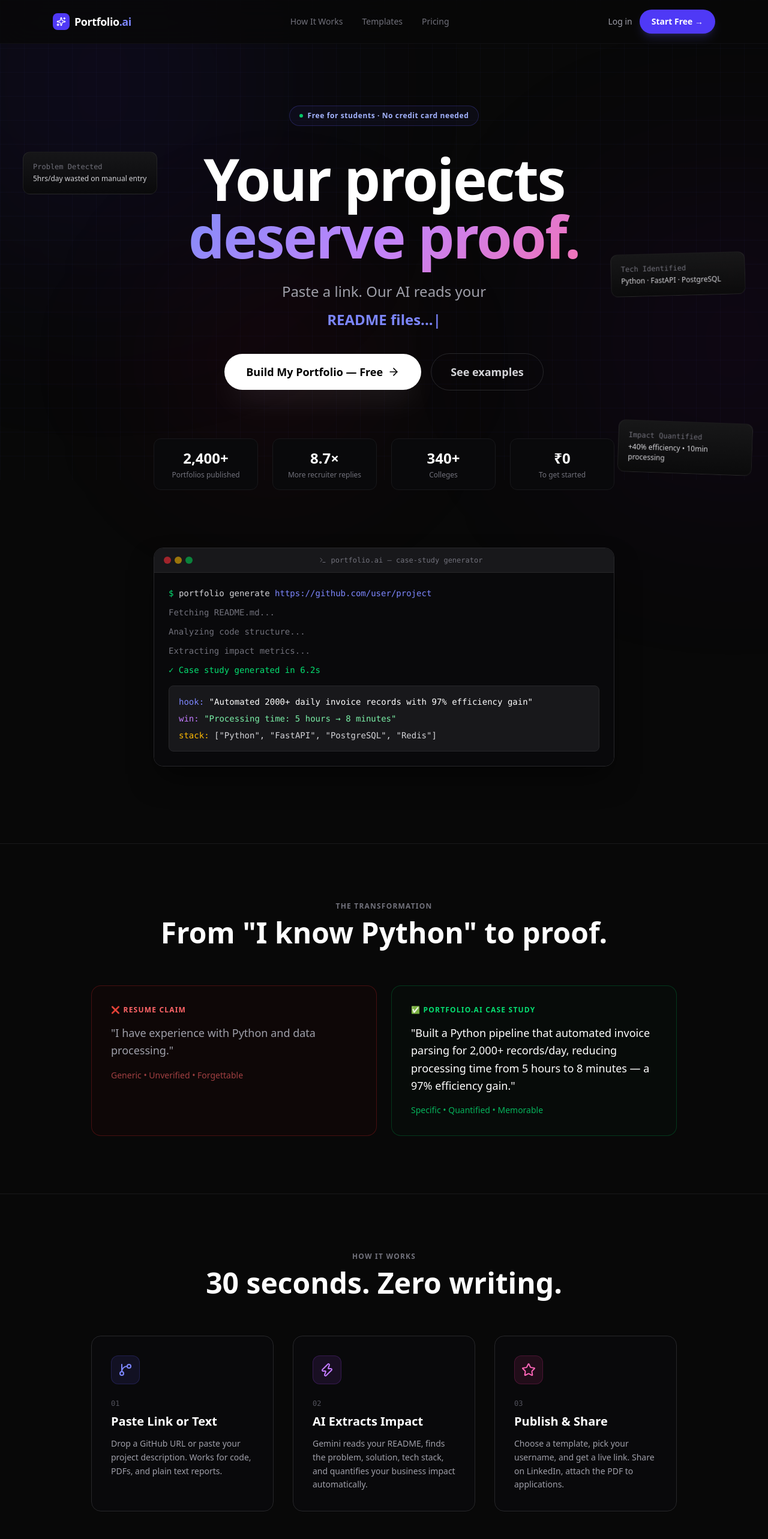
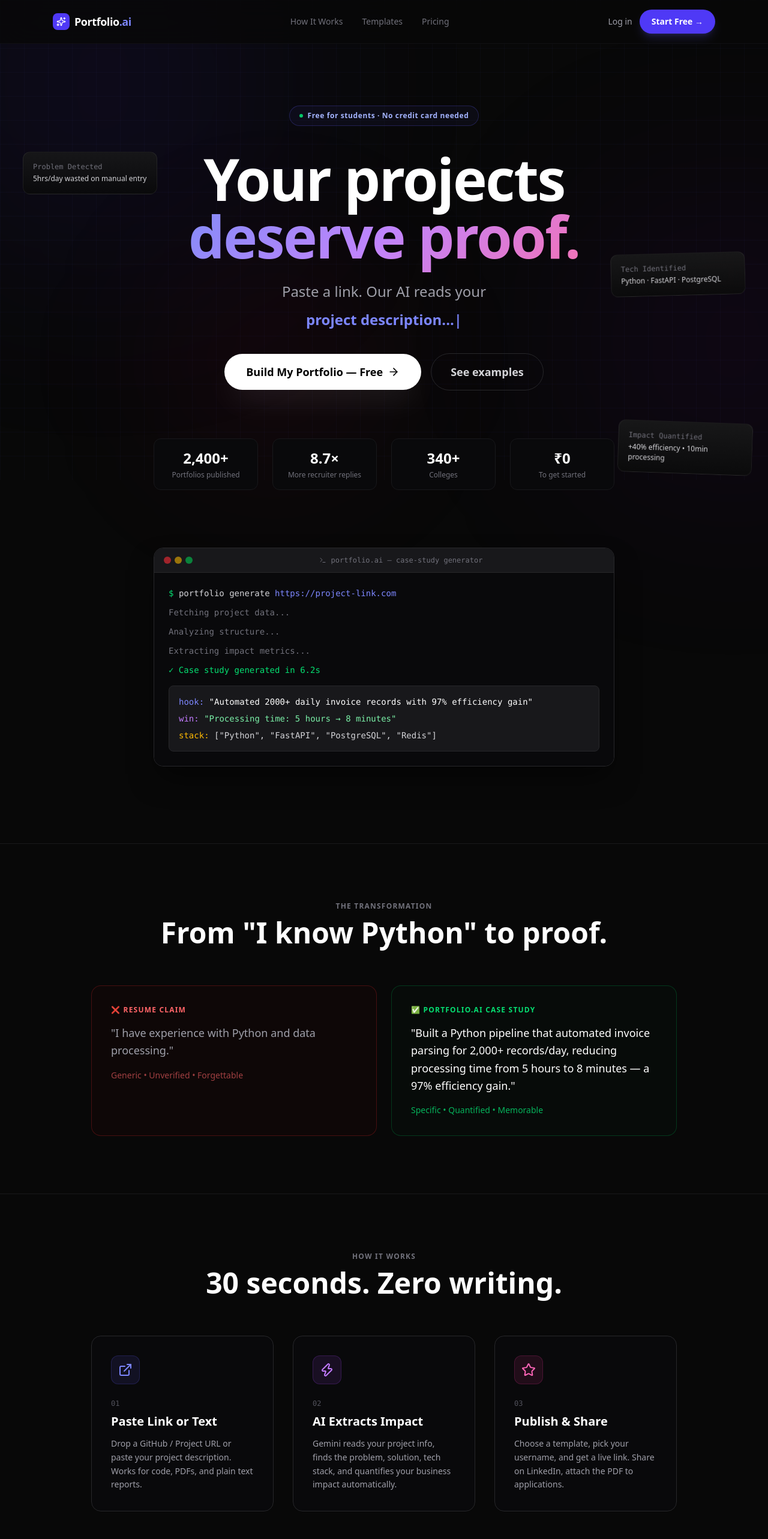
Before and after one commit to Abhishekpundir23/Portfolio-AI, a Next.js app: page / in a window 1280 px wide. Shown: the top 2566 px of the page at 60% size. Built offline with nearby package versions, Linux system fonts and the light colour scheme.

Commit message:
feat: Update homepage and onboarding UI to be domain-agnostic

```diff
--- a/src/app/onboarding/page.tsx
+++ b/src/app/onboarding/page.tsx
@@ -2,7 +2,7 @@
 
 import { useState, useRef } from "react";
 import { motion, AnimatePresence } from "framer-motion";
-import { ArrowRight, Sparkles, CheckCircle2, GitBranch, FileText, Code, Palette, Database, Download, Upload, X, BarChart3, Megaphone, PenTool, Briefcase, GraduationCap, Cpu, Stethoscope, Building2 } from "lucide-react";
+import { ArrowRight, Sparkles, CheckCircle2, Link as LinkIcon, FileText, Code, Palette, Database, Download, Upload, X, BarChart3, Megaphone, PenTool, Briefcase, GraduationCap, Cpu, Stethoscope, Building2 } from "lucide-react";
 import Link from "next/link";
 import { useRouter } from "next/navigation";
 
@@ -210,11 +210,11 @@
               </div>
               <div className="space-y-6 p-6 glass-card rounded-2xl">
                 <div>
-                  <label className="block text-sm font-medium text-zinc-400 mb-2">GitHub Repository URL</label>
+                  <label className="block text-sm font-medium text-zinc-400 mb-2">GitHub / Project URL</label>
                   <div className="relative">
-                    <GitBranch className="absolute left-4 top-1/2 -translate-y-1/2 w-5 h-5 text-zinc-500" />
+                    <LinkIcon className="absolute left-4 top-1/2 -translate-y-1/2 w-5 h-5 text-zinc-500" />
                     <input type="url" value={githubUrl} onChange={(e) => setGithubUrl(e.target.value)}
-                      placeholder="https://github.com/username/project"
+                      placeholder="https://github.com/username/project or https://your-site.com"
                       className="w-full bg-zinc-950 border border-zinc-800 rounded-lg py-4 pl-12 pr-4 focus:outline-none focus:border-indigo-500 transition-colors" />
                   </div>
                 </div>
--- a/src/app/page.tsx
+++ b/src/app/page.tsx
@@ -1,14 +1,14 @@
 "use client";
 
 import { motion, useScroll, useTransform, AnimatePresence } from "framer-motion";
-import { ArrowRight, Sparkles, Zap, GitBranch, FileText, TrendingUp, Star, Terminal } from "lucide-react";
+import { ArrowRight, Sparkles, Zap, ExternalLink, FileText, TrendingUp, Star, Terminal } from "lucide-react";
 import Link from "next/link";
 import { useRef, useState, useEffect } from "react";
 
 const TYPEWRITER_STRINGS = [
-  "GitHub repository...",
-  "README files...",
-  "code architecture...",
+  "GitHub or project link...",
+  "project description...",
+  "PDF reports...",
   "your impact metrics...",
 ];
 
@@ -169,9 +169,9 @@
               </div>
               {/* Terminal body */}
               <div className="bg-zinc-950 p-6 font-mono text-sm space-y-3">
-                <div><span className="text-green-400">$</span> <span className="text-zinc-300">portfolio generate</span> <span className="text-indigo-400">https://github.com/user/project</span></div>
-                <div className="text-zinc-500">  Fetching README.md...</div>
-                <div className="text-zinc-500">  Analyzing code structure...</div>
+                <div><span className="text-green-400">$</span> <span className="text-zinc-300">portfolio generate</span> <span className="text-indigo-400">https://project-link.com</span></div>
+                <div className="text-zinc-500">  Fetching project data...</div>
+                <div className="text-zinc-500">  Analyzing structure...</div>
                 <div className="text-zinc-500">  Extracting impact metrics...</div>
                 <div className="text-green-400">  ✓ Case study generated in 6.2s</div>
                 <div className="mt-4 p-4 rounded-lg bg-zinc-900 border border-zinc-800 space-y-2">
@@ -230,8 +230,8 @@
           </div>
           <div className="grid md:grid-cols-3 gap-8">
             {[
-              { n:"01", icon:<GitBranch className="w-6 h-6"/>, title:"Paste Link or Text", desc:"Drop a GitHub URL or paste your project description. Works for code, PDFs, and plain text reports.", color:"text-indigo-400 bg-indigo-500/10 border-indigo-500/20" },
-              { n:"02", icon:<Zap className="w-6 h-6"/>, title:"AI Extracts Impact", desc:"Gemini reads your README, finds the problem, solution, tech stack, and quantifies your business impact automatically.", color:"text-purple-400 bg-purple-500/10 border-purple-500/20" },
+              { n:"01", icon:<ExternalLink className="w-6 h-6"/>, title:"Paste Link or Text", desc:"Drop a GitHub / Project URL or paste your project description. Works for code, PDFs, and plain text reports.", color:"text-indigo-400 bg-indigo-500/10 border-indigo-500/20" },
+              { n:"02", icon:<Zap className="w-6 h-6"/>, title:"AI Extracts Impact", desc:"Gemini reads your project info, finds the problem, solution, tech stack, and quantifies your business impact automatically.", color:"text-purple-400 bg-purple-500/10 border-purple-500/20" },
               { n:"03", icon:<Star className="w-6 h-6"/>, title:"Publish & Share", desc:"Choose a template, pick your username, and get a live link. Share on LinkedIn, attach the PDF to applications.", color:"text-pink-400 bg-pink-500/10 border-pink-500/20" },
             ].map((s,i)=>(
               <motion.div key={i} initial={{opacity:0,y:30}} whileInView={{opacity:1,y:0}} viewport={{once:true}} transition={{delay:i*0.15}}
```
